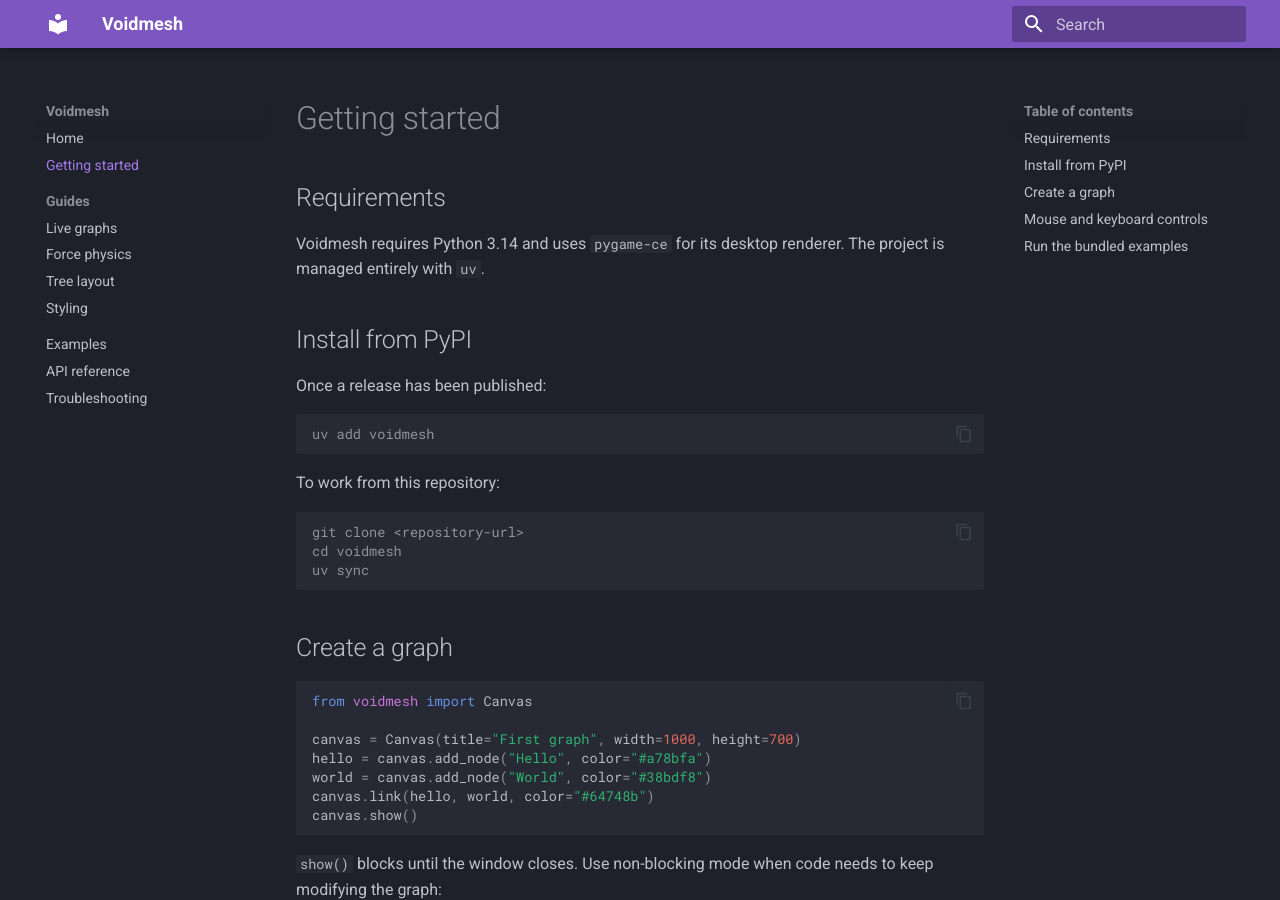
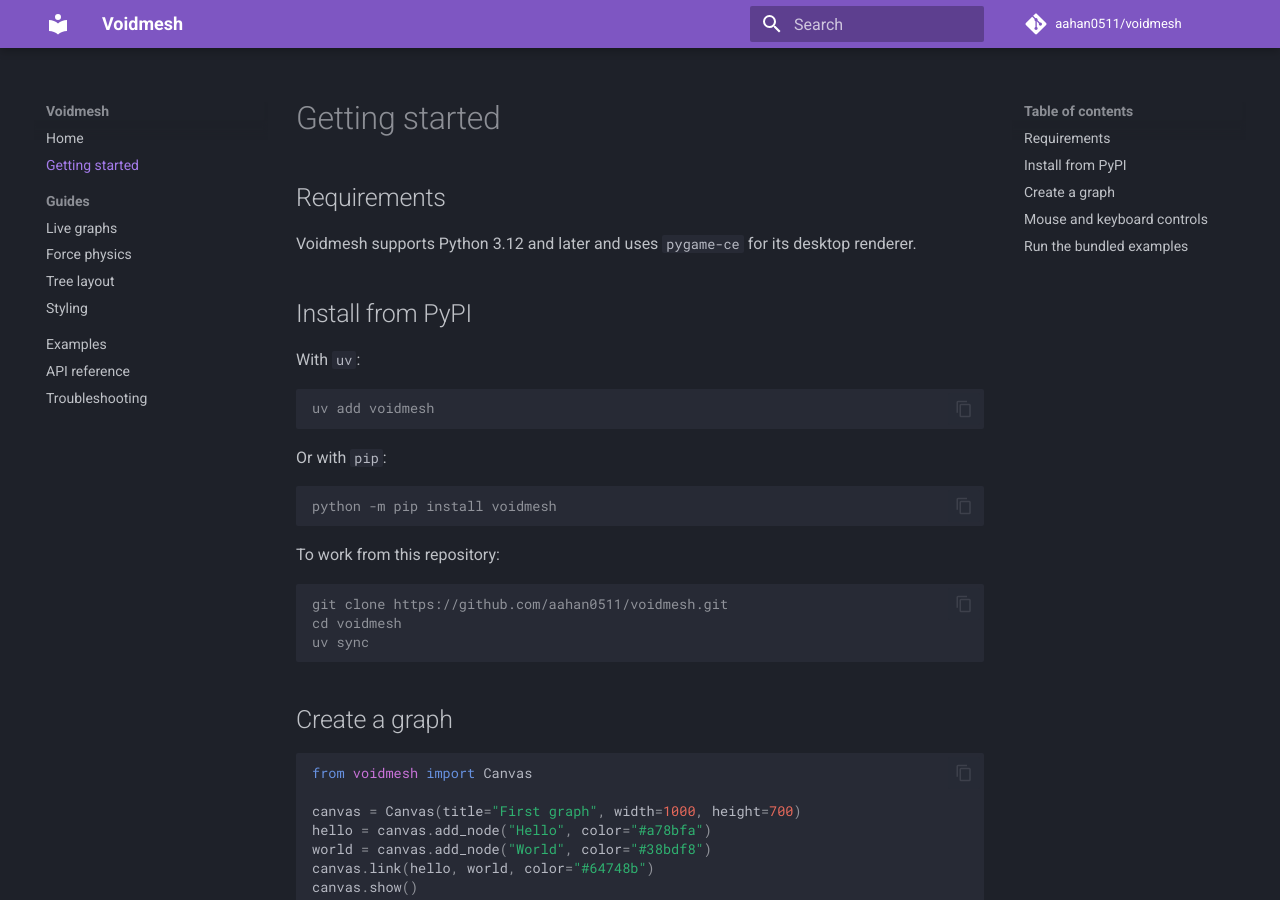
Before and after one commit to aahan0511/voidmesh, an MkDocs documentation site: the page built from docs/getting-started.md, in a window 1280 px wide and 900 px high. Built offline with MkDocs 1.6.1 and Material for MkDocs 9.7.7, drawn with Linux system fonts in a browser that asks for light colours; comment, search, counter and statistics services are not loaded.

````diff
--- a/docs/getting-started.md
+++ b/docs/getting-started.md
@@ -2,21 +2,27 @@
 
 ## Requirements
 
-Voidmesh requires Python 3.14 and uses `pygame-ce` for its desktop renderer.
-The project is managed entirely with `uv`.
+Voidmesh supports Python 3.12 and later and uses `pygame-ce` for its desktop
+renderer.
 
 ## Install from PyPI
 
-Once a release has been published:
+With `uv`:
 
 ```console
 uv add voidmesh
 ```
 
+Or with `pip`:
+
+```console
+python -m pip install voidmesh
+```
+
 To work from this repository:
 
 ```console
-git clone <repository-url>
+git clone https://github.com/aahan0511/voidmesh.git
 cd voidmesh
 uv sync
 ```
--- a/mkdocs.yml
+++ b/mkdocs.yml
@@ -1,5 +1,9 @@
 site_name: Voidmesh
 site_description: Live force-directed graphs and systematic trees for Python
+site_url: https://aahan0511.github.io/voidmesh/
+repo_url: https://github.com/aahan0511/voidmesh
+repo_name: aahan0511/voidmesh
+edit_uri: edit/main/docs/
 theme:
   name: material
   palette:
--- a/src/voidmesh/__init__.py
+++ b/src/voidmesh/__init__.py
@@ -4,4 +4,4 @@ from .canvas import Canvas
 from .models import Link, Node
 
 __all__ = ["Canvas", "Link", "Node"]
-__version__ = "0.1.0"
+__version__ = "1.0.0"
````
Also changed, not shown: README.md (+7 -1 lines), docs/index.md (+1 -1 lines), pyproject.toml (+13 -3 lines), 3 other files.
